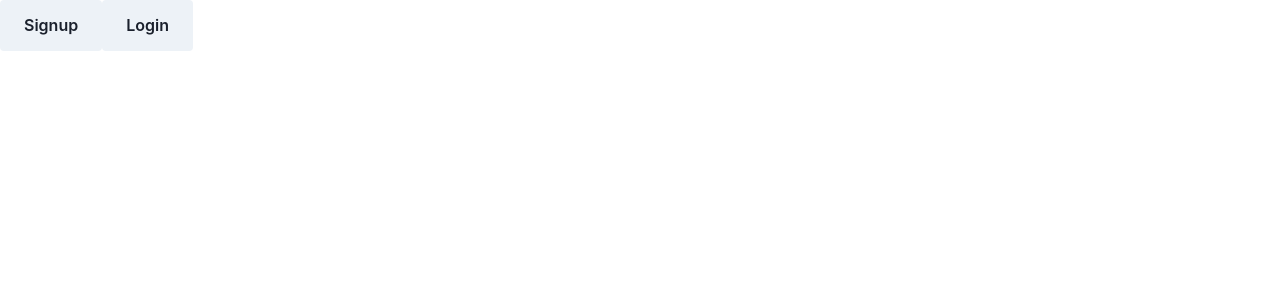
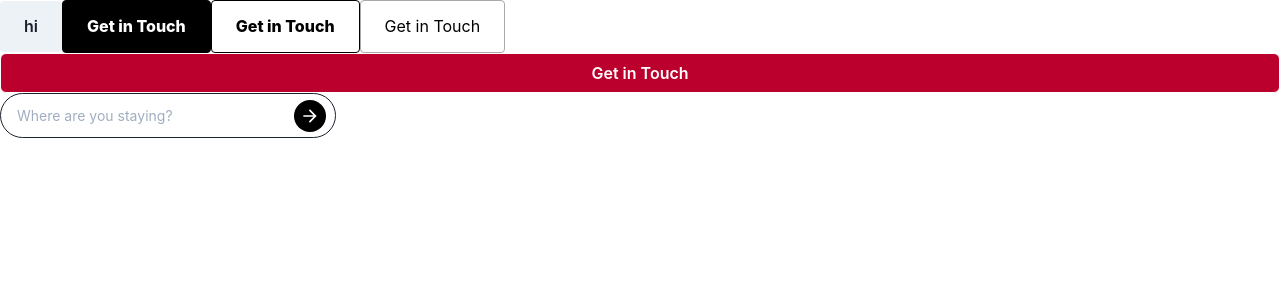
Before and after one commit to yokoso-capstone/yokoso, a Next.js app: page / in a window 1280 px wide. Shown: the top 300 px of the page. Built offline with nearby package versions, Linux system fonts and the light colour scheme.

Commit message:
remove changes from index page

```diff
--- a/pages/index.tsx
+++ b/pages/index.tsx
@@ -1,28 +1,22 @@
 import { ReactElement } from "react";
 import { Button } from "@/components/core/Button";
-import Signup from "@/components/Signup";
-import { useDisclosure } from "@chakra-ui/hooks";
-import Login from "@/components/Login";
+import {
+  BlackButton,
+  WhiteButton,
+  TransparentButton,
+  RedButton,
+} from "@/components/core/Button";
+import SeachInput from "@/components/core/SearchInput";
 
 function HomePage(): ReactElement {
-  const {
-    isOpen: isOpenSignup,
-    onOpen: onOpenSignup,
-    onClose: onCloseSignup,
-  } = useDisclosure();
-
-  const {
-    isOpen: isOpenLogin,
-    onOpen: onOpenLogin,
-    onClose: onCloseLogin,
-  } = useDisclosure();
   return (
     <>
-      <Button onClick={onOpenSignup}>Signup</Button>
-      <Signup isOpen={isOpenSignup} onClose={onCloseSignup} />
-
-      <Button onClick={onOpenLogin}>Login</Button>
-      <Login isOpen={isOpenLogin} onClose={onCloseLogin} />
+      <Button>hi</Button>
+      <BlackButton>Get in Touch</BlackButton>
+      <WhiteButton>Get in Touch</WhiteButton>
+      <TransparentButton>Get in Touch</TransparentButton>
+      <RedButton>Get in Touch</RedButton>
+      <SeachInput />
     </>
   );
 }
```
